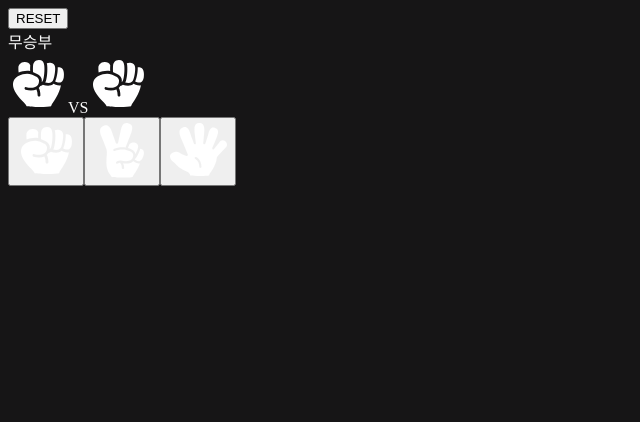
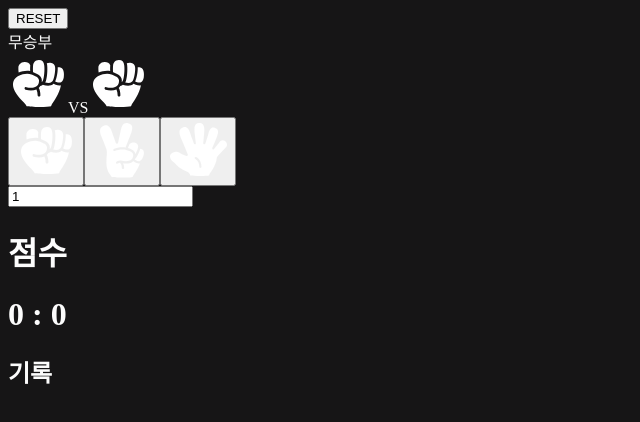
Before and after one commit to loonatiq/react_practice2, a React (Create React App) app: page / in a window 1280 px wide. Shown: the top 422 px of the page, without its empty margins (0-640 px from the left). Built offline with nearby package versions, Linux system fonts and the light colour scheme.

Commit message:
addCountUtils

```diff
--- a/src/App.js
+++ b/src/App.js
@@ -5,14 +5,28 @@ import Button from './Button';
 import { compareHand, generateRandomHand } from './utils';
 
 const INIT_VALUE = 'rock';
+
+
+
+
 function App() {
   const [hand, setHand] = useState(INIT_VALUE);
   const [otherHand, setOtherHand] = useState(INIT_VALUE);
+  const [gameHistory, setGameHistory] = useState([]);
+  const [score, setScore] = useState(0);
+  const [otherScore, setOtherScore] = useState(0);
+  const [bet, setBet] = useState(1);
+
+
 
   const handleButtonClick = (nextHand) => {
     const nextOtherHand = generateRandomHand();
+    const nextGameHistory = compareHand(nextHand, nextOtherHand);
     setHand(nextHand);
     setOtherHand(nextOtherHand);
+    setGameHistory([...gameHistory, nextGameHistory]);
+    if(nextGameHistory === '승리') setScore(score + bet);
+    if(nextGameHistory === '패배') setOtherScore(otherScore + bet);
     console.log('me:', nextHand, 'other:', nextOtherHand, compareHand(nextHand,nextOtherHand));
   }
 
@@ -21,7 +35,20 @@ function App() {
   const handleClearButton = () => {
     setHand(INIT_VALUE);
     setOtherHand(INIT_VALUE);
+    setGameHistory([]);
+    setScore(0);
+    setOtherScore(0);
+    setBet(1);
     console.log('RESET');
+  }
+
+
+  const handleBetChanger = (e) => {
+    let num = Number(e.target.value);
+    if(num > 9) num = 9;
+    if(num < 1) num = 1;
+    num = Math.floor(num);
+    setBet(num);
   }
 
   return (
@@ -40,6 +67,13 @@ function App() {
     <HandButton value = "rock" onClick = {handleButtonClick}/>
     <HandButton value = "scissors" onClick = {handleButtonClick}/>
     <HandButton value = "paper" onClick = {handleButtonClick}/>
+    <div>
+    <input type="number" value={bet} onChange={handleBetChanger}></input>
+    </div>
+    <h1>점수</h1>
+    <h1>{score} : {otherScore}</h1>
+    <h2>기록</h2>
+    <h2>{gameHistory.join(', ')}</h2>
     </>
   );
 }
```
